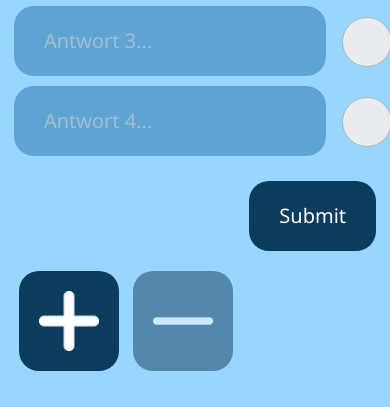
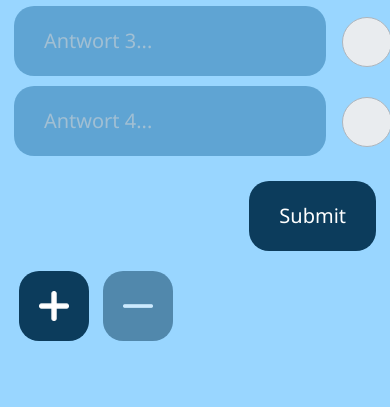
Before and after one commit to nico0601/ITP-Quiz, a PHP site: page /index3.php in a window 390 px wide. Shown: the part 439-846 px from the top of the page. After the commit the page ends 780 px from the top, so only its background shows below. Run offline with PHP 8.4, Linux system fonts and the light colour scheme; data that the repository does not hold is empty.

Commit message:
edited responsive Layout for Mobile-devices ("mehr/weniger Button kleiner")

```diff
--- a/Admin-Login/style3.css
+++ b/Admin-Login/style3.css
@@ -203,6 +203,11 @@ input[type=text]:focus {
     width: 80vw;
     justify-content: left;
   }
+
+  #plus, #minus {
+    width: 70px;
+    height: 70px;
+  }
 }
 
 /*# sourceMappingURL=style3.css.map */
--- a/Admin-Login/style3.scss
+++ b/Admin-Login/style3.scss
@@ -221,4 +221,9 @@ input[type=text]:focus {
     width: 80vw;
     justify-content: left;
   }
+
+  #plus, #minus {
+    width: 70px;
+    height: 70px;
+  }
 }
```
Also changed, not shown: 1 other file.
